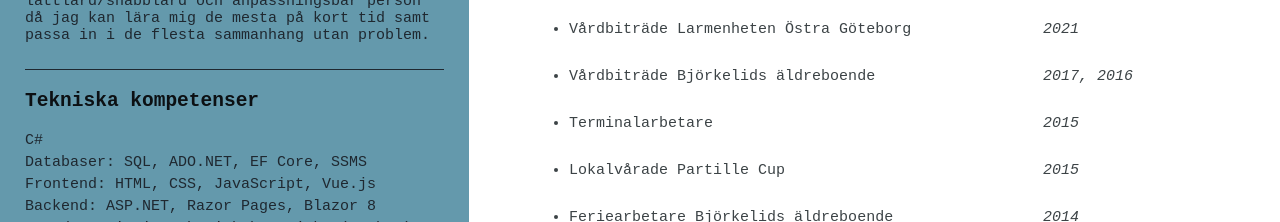
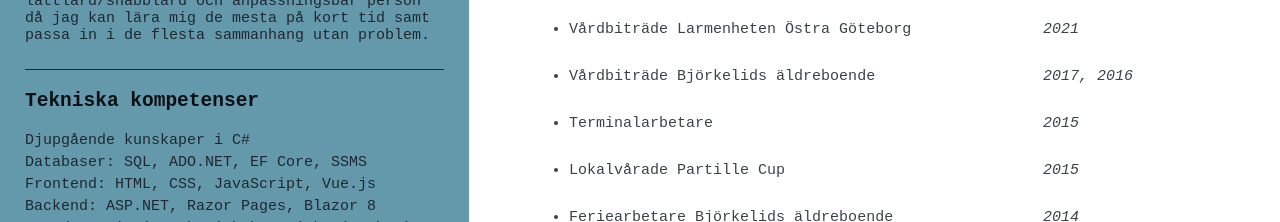
Before and after one commit to sandesa/Sandenas, a plain HTML site: page index.html in a window 1280 px wide. Shown: the part 920-1142 px from the top of the page. Drawn offline with Linux system fonts and the light colour scheme.

Commit message:
Minor update

```diff
--- a/index.html
+++ b/index.html
@@ -55,7 +55,7 @@
       <div class="side-container">
         <ul class="info-list">
           <h2>Tekniska kompetenser</h2>
-          <li>C#</li>
+          <li>Djupgående kunskaper i C#</li>
           <li>Databaser: SQL, ADO.NET, EF Core, SSMS</li>
           <li>Frontend: HTML, CSS, JavaScript, Vue.js</li>
           <li>Backend: ASP.NET, Razor Pages, Blazor 8</li>
```
